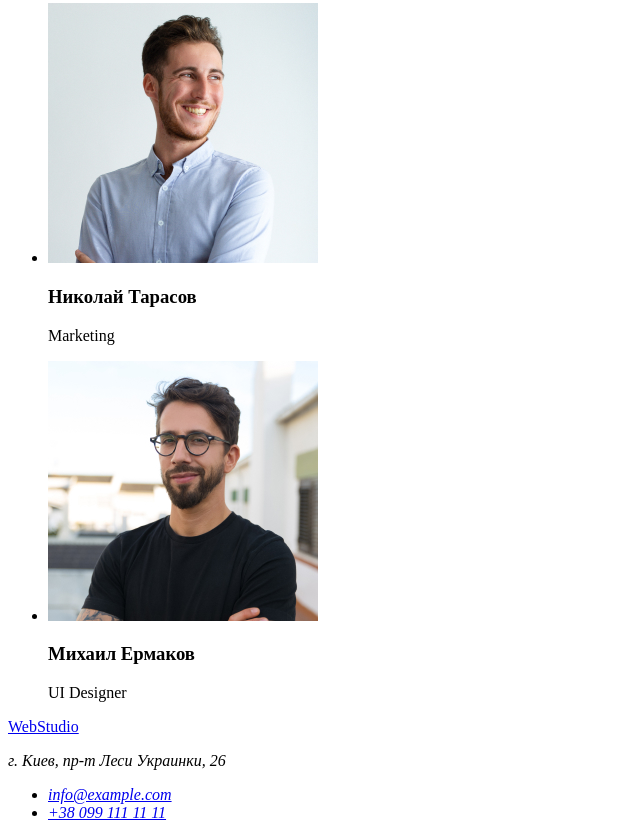
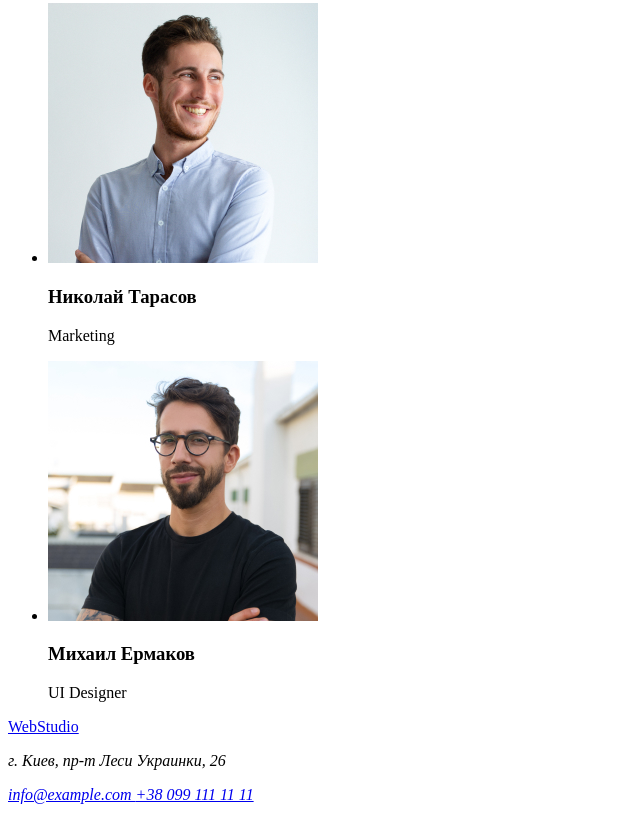
Before and after one commit to OlgaMatsiuk/goit-markup-hw-01, a plain HTML site: page index.html in a window 1280 px wide. Shown: the part 2036-2874 px from the top of the page, without its empty margins (0-640 px from the left). After the commit the page ends 2848 px from the top, so only its background shows below. Drawn offline with Linux system fonts and the light colour scheme.

Commit message:
Update index.html

```diff
--- a/index.html
+++ b/index.html
@@ -87,11 +87,9 @@
         <footer>
             <a href="/">WebStudio</a>
             <address>
-               <p> г. Киев, пр-т Леси Украинки, 26 </p>
-                <ul>
-                    <li><a href="mailto:info@example.com">info@example.com </a></li>
-                    <li><a href="tel:+380991111111">+38 099 111 11 11</a></li>
-                </ul>
+                <p> г. Киев, пр-т Леси Украинки, 26 </p>
+                <a href="mailto:info@example.com">info@example.com </a>
+                <a href="tel:+380991111111">+38 099 111 11 11</a>
             </address>
         </footer>
 </body>
```
